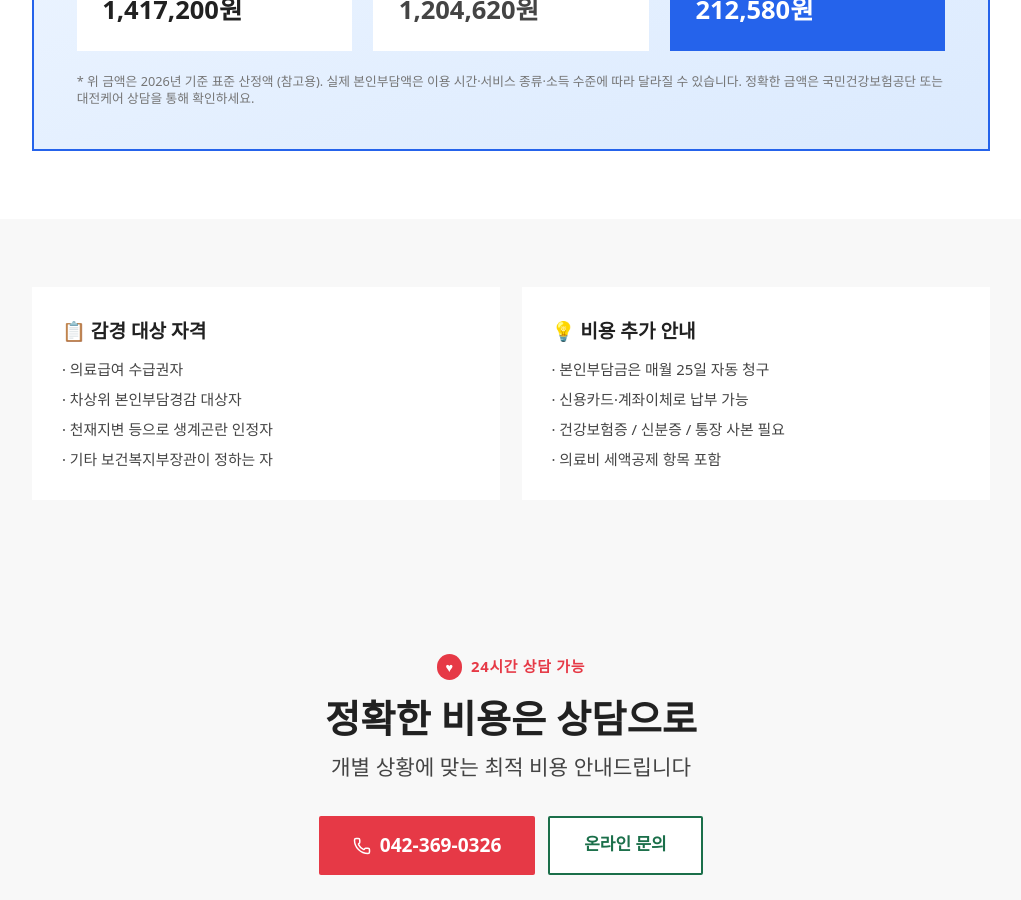
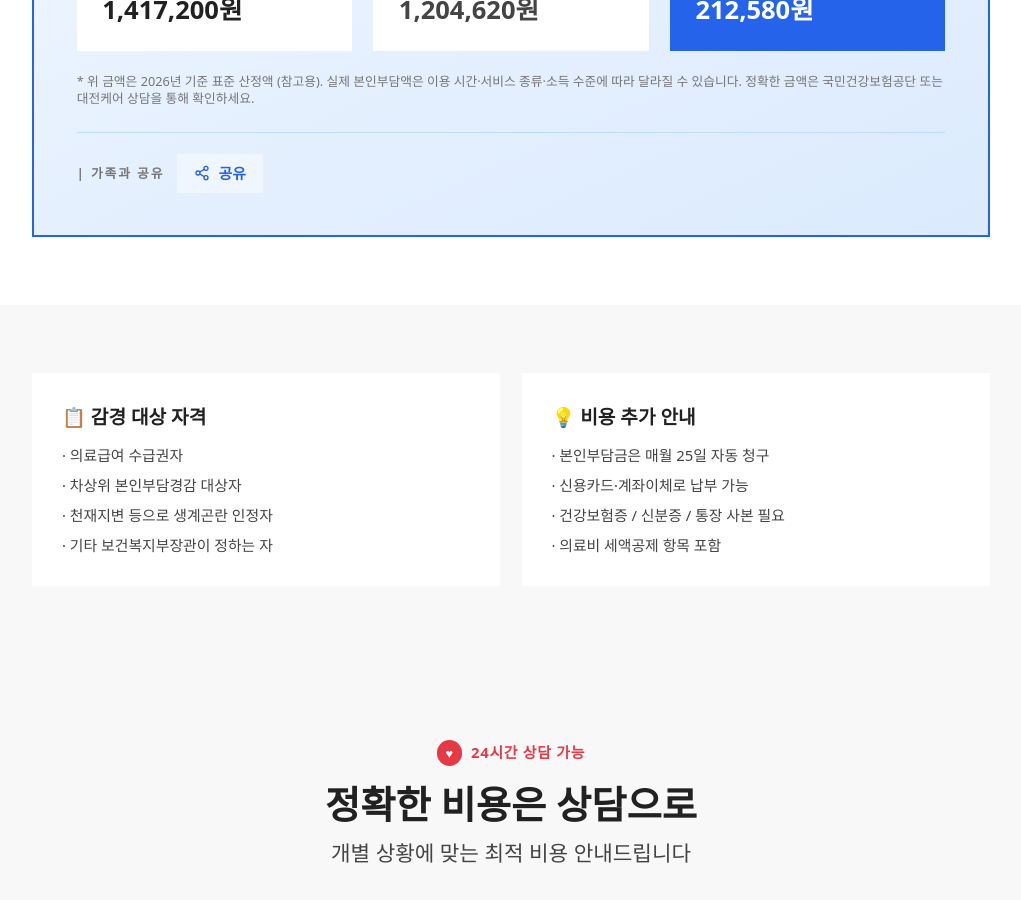
Before and after one commit to ProCodeJH/Daejeon-Care-Visiting-Care, a Next.js app: page /insurance/cost in a window 1280 px wide. Shown: the part 1200-2100 px from the top of the page, without its empty margins (129-1150 px from the left). Built offline with nearby package versions, Linux system fonts and the light colour scheme; a web font is replaced by a local one.

Commit message:
Wave 76: /insurance/cost 결과 ShareButton — 가족 단톡에 본인부담금 계산 결과 즉시 공유 (등급+감경+월부담액 한 줄 요약)

```diff
--- a/app/insurance/cost/page.tsx
+++ b/app/insurance/cost/page.tsx
@@ -5,6 +5,7 @@ import { PageHero } from '@/components/PageHero';
 import { SectionBlock } from '@/components/SectionBlock';
 import { CTASection } from '@/components/CTASection';
 import { AnimatedNumber } from '@/components/AnimatedNumber';
+import { ShareButton } from '@/components/ShareButton';
 
 /**
  * 2026년 기준 장기요양 월 한도액 (참고용 — 정확한 금액은 공단 확인).
@@ -156,6 +157,17 @@ export default function CostPage() {
               * 위 금액은 2026년 기준 표준 산정액 (참고용). 실제 본인부담액은 이용 시간·서비스 종류·소득 수준에 따라 달라질 수 있습니다.
               정확한 금액은 국민건강보험공단 또는 대전케어 상담을 통해 확인하세요.
             </p>
+
+            {/* 결과 공유 — 가족 단톡에 즉시 전달 use case */}
+            <div className="mt-6 pt-5 border-t border-brand-200 flex flex-wrap items-center gap-3">
+              <span className="text-xs text-ink-muted font-semibold tracking-[0.15em]">
+                | 가족과 공유
+              </span>
+              <ShareButton
+                title="대전케어 본인부담금 계산 결과"
+                text={`장기요양 ${grade}등급 (${RATES[rateKey].label}) — 월 본인부담 ${fmt(result.userPay)} · 공단 부담 ${fmt(result.govPay)}\n대전케어 방문요양센터 042-369-0326`}
+              />
+            </div>
           </div>
         </div>
       </section>
```
